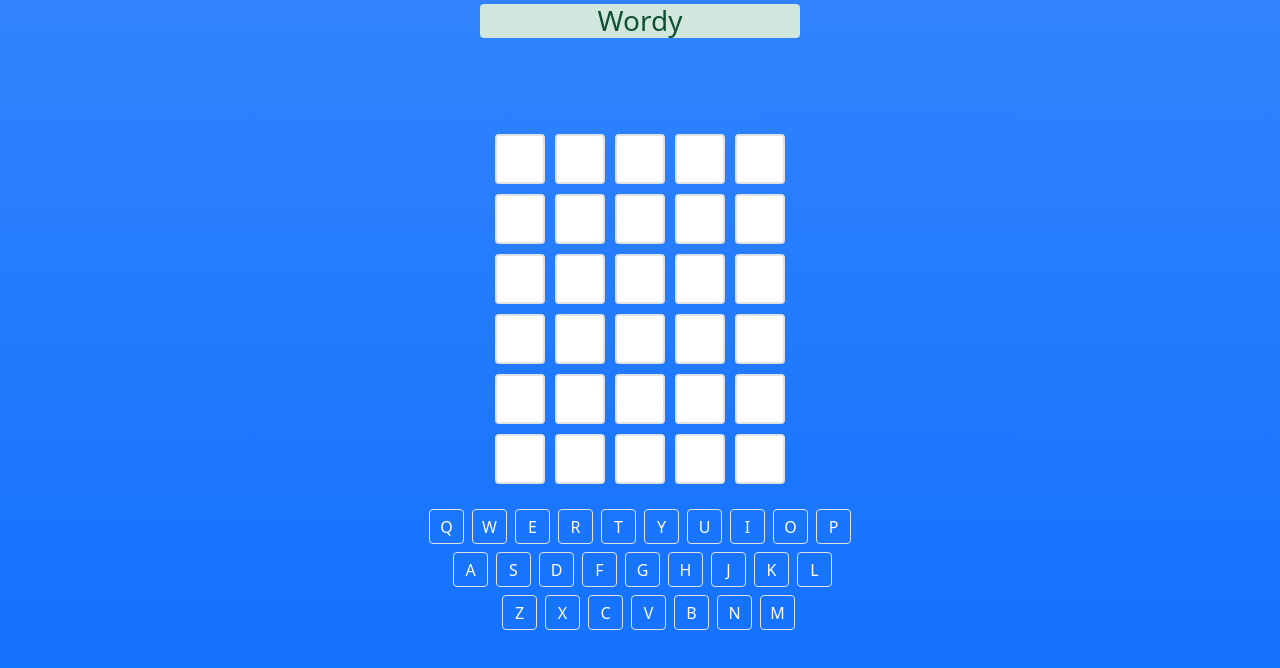
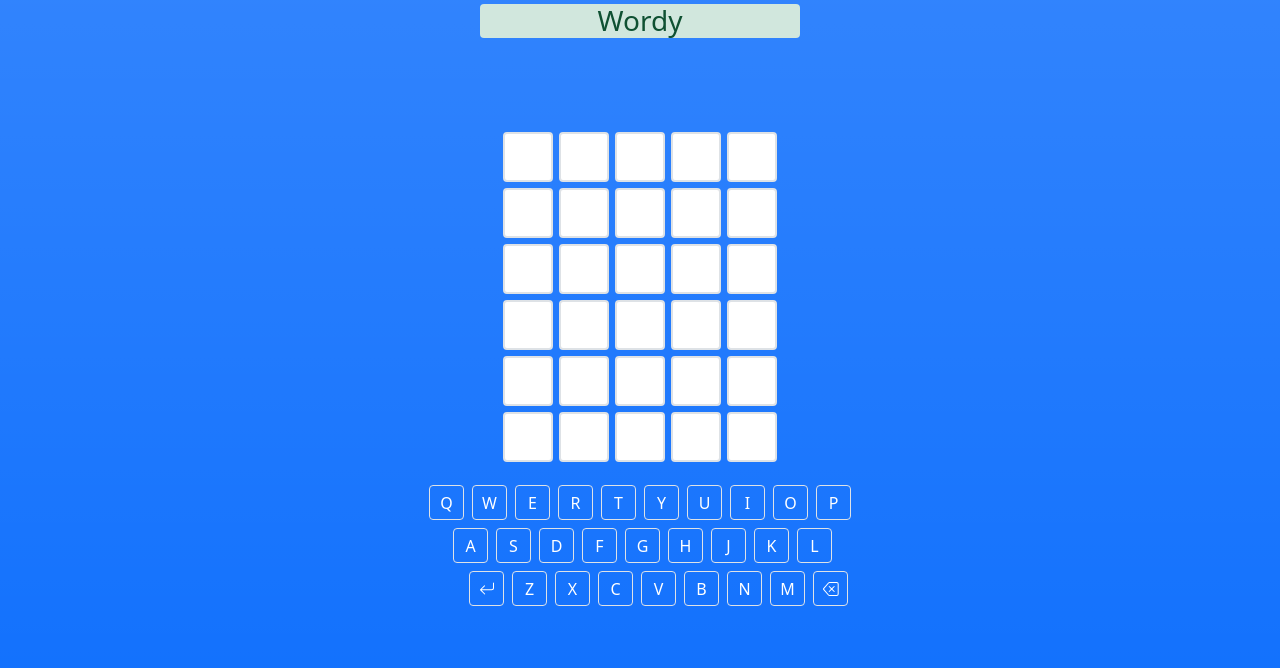
Before and after one commit to GrishaAngelovGH/wordy, a React (Create React App) app: page / in a window 1280 px wide. Shown: the top 668 px of the page. Built offline with nearby package versions, Linux system fonts and the light colour scheme.

Commit message:
Implement keyboard typing

```diff
--- a/src/components/Wordy/Box/Box.css
+++ b/src/components/Wordy/Box/Box.css
@@ -1,5 +1,5 @@
 .box {
     min-width: 50px;
     min-height: 50px;
-    margin: 5px;
+    margin: 3px;
 }
--- a/src/components/Wordy/Keyboard/Keyboard.css
+++ b/src/components/Wordy/Keyboard/Keyboard.css
@@ -4,10 +4,23 @@
     transform: translateX(-50%);
 }
 
+.keyboard > :nth-child(2) {
+    margin-left: 24px
+}
+
+.keyboard > :nth-child(3) {
+    margin-left: 40px
+}
+
+.key {
+    min-width: 35px;
+    min-height: 35px;
+}
+
 @media only screen and (max-width: 576px) {
   .keyboard{
     position: fixed;
     left: 50%;
-    transform: translateX(-50%) scale(0.6);
+    transform: translateX(-50%) scale(0.8);
   }
 }
--- a/src/components/Wordy/Keyboard/Keyboard.js
+++ b/src/components/Wordy/Keyboard/Keyboard.js
@@ -1,51 +1,69 @@
 import './Keyboard.css'
 
-const Key = ({ value }) => (
-    <div style={{ minWidth: 35, minHeight: 35 }} className="d-flex justify-content-center align-items-center border boder-2 rounded m-1 text-white">
-        {value}
-    </div>
+const BackspaceIcon = () => (
+    <svg xmlns="http://www.w3.org/2000/svg" width="16" height="16" fill="currentColor" className="bi bi-backspace" viewBox="0 0 16 16">
+        <path d="M5.83 5.146a.5.5 0 0 0 0 .708L7.975 8l-2.147 2.146a.5.5 0 0 0 .707.708l2.147-2.147 2.146 2.147a.5.5 0 0 0 .707-.708L9.39 8l2.146-2.146a.5.5 0 0 0-.707-.708L8.683 7.293 6.536 5.146a.5.5 0 0 0-.707 0z" />
+        <path d="M13.683 1a2 2 0 0 1 2 2v10a2 2 0 0 1-2 2h-7.08a2 2 0 0 1-1.519-.698L.241 8.65a1 1 0 0 1 0-1.302L5.084 1.7A2 2 0 0 1 6.603 1h7.08zm-7.08 1a1 1 0 0 0-.76.35L1 8l4.844 5.65a1 1 0 0 0 .759.35h7.08a1 1 0 0 0 1-1V3a1 1 0 0 0-1-1h-7.08z" />
+    </svg>
 )
 
-const Keyboard = () => {
+const EnterIcon = () => (
+    <svg xmlns="http://www.w3.org/2000/svg" width="16" height="16" fill="currentColor" className="bi bi-arrow-return-left" viewBox="0 0 16 16">
+        <path fillRule="evenodd" d="M14.5 1.5a.5.5 0 0 1 .5.5v4.8a2.5 2.5 0 0 1-2.5 2.5H2.707l3.347 3.346a.5.5 0 0 1-.708.708l-4.2-4.2a.5.5 0 0 1 0-.708l4-4a.5.5 0 1 1 .708.708L2.707 8.3H12.5A1.5 1.5 0 0 0 14 6.8V2a.5.5 0 0 1 .5-.5z" />
+    </svg>
+)
+
+const Key = ({ value, event }) => {
+    const handleClick = () => {
+        window.dispatchEvent(event)
+    }
 
     return (
-        <div className="mt-md-3 keyboard">
-            <div className="d-flex">
-                <Key value={'Q'} />
-                <Key value={'W'} />
-                <Key value={'E'} />
-                <Key value={'R'} />
-                <Key value={'T'} />
-                <Key value={'Y'} />
-                <Key value={'U'} />
-                <Key value={'I'} />
-                <Key value={'O'} />
-                <Key value={'P'} />
-            </div>
-
-            <div className="d-flex" style={{ marginLeft: 24 }}>
-                <Key value={'A'} />
-                <Key value={'S'} />
-                <Key value={'D'} />
-                <Key value={'F'} />
-                <Key value={'G'} />
-                <Key value={'H'} />
-                <Key value={'J'} />
-                <Key value={'K'} />
-                <Key value={'L'} />
-            </div>
-
-            <div className="d-flex" style={{ marginLeft: 73 }}>
-                <Key value={'Z'} />
-                <Key value={'X'} />
-                <Key value={'C'} />
-                <Key value={'V'} />
-                <Key value={'B'} />
-                <Key value={'N'} />
-                <Key value={'M'} />
-            </div>
+        <div onClick={handleClick} role="button" className="d-flex justify-content-center align-items-center border boder-2 rounded m-1 text-white key">
+            {value}
         </div>
     )
 }
 
+const Keyboard = () => (
+    <div className="mt-md-3 keyboard">
+        <div className="d-flex">
+            <Key value={'Q'} event={new KeyboardEvent('keydown', { key: 'q', keyCode: 81 })} />
+            <Key value={'W'} event={new KeyboardEvent('keydown', { key: 'w', keyCode: 87 })} />
+            <Key value={'E'} event={new KeyboardEvent('keydown', { key: 'e', keyCode: 69 })} />
+            <Key value={'R'} event={new KeyboardEvent('keydown', { key: 'r', keyCode: 82 })} />
+            <Key value={'T'} event={new KeyboardEvent('keydown', { key: 't', keyCode: 84 })} />
+            <Key value={'Y'} event={new KeyboardEvent('keydown', { key: 'y', keyCode: 89 })} />
+            <Key value={'U'} event={new KeyboardEvent('keydown', { key: 'u', keyCode: 85 })} />
+            <Key value={'I'} event={new KeyboardEvent('keydown', { key: 'i', keyCode: 73 })} />
+            <Key value={'O'} event={new KeyboardEvent('keydown', { key: 'o', keyCode: 79 })} />
+            <Key value={'P'} event={new KeyboardEvent('keydown', { key: 'p', keyCode: 80 })} />
+        </div>
+
+        <div className="d-flex">
+            <Key value={'A'} event={new KeyboardEvent('keydown', { key: 'a', keyCode: 65 })} />
+            <Key value={'S'} event={new KeyboardEvent('keydown', { key: 's', keyCode: 83 })} />
+            <Key value={'D'} event={new KeyboardEvent('keydown', { key: 'd', keyCode: 68 })} />
+            <Key value={'F'} event={new KeyboardEvent('keydown', { key: 'f', keyCode: 70 })} />
+            <Key value={'G'} event={new KeyboardEvent('keydown', { key: 'g', keyCode: 71 })} />
+            <Key value={'H'} event={new KeyboardEvent('keydown', { key: 'h', keyCode: 72 })} />
+            <Key value={'J'} event={new KeyboardEvent('keydown', { key: 'j', keyCode: 74 })} />
+            <Key value={'K'} event={new KeyboardEvent('keydown', { key: 'k', keyCode: 75 })} />
+            <Key value={'L'} event={new KeyboardEvent('keydown', { key: 'l', keyCode: 76 })} />
+        </div>
+
+        <div className="d-flex">
+            <Key value={<EnterIcon />} event={new KeyboardEvent('keydown', { key: 'Enter', keyCode: 13 })} />
+            <Key value={'Z'} event={new KeyboardEvent('keydown', { key: 'z', keyCode: 90 })} />
+            <Key value={'X'} event={new KeyboardEvent('keydown', { key: 'x', keyCode: 88 })} />
+            <Key value={'C'} event={new KeyboardEvent('keydown', { key: 'c', keyCode: 67 })} />
+            <Key value={'V'} event={new KeyboardEvent('keydown', { key: 'v', keyCode: 86 })} />
+            <Key value={'B'} event={new KeyboardEvent('keydown', { key: 'b', keyCode: 66 })} />
+            <Key value={'N'} event={new KeyboardEvent('keydown', { key: 'n', keyCode: 78 })} />
+            <Key value={'M'} event={new KeyboardEvent('keydown', { key: 'm', keyCode: 77 })} />
+            <Key value={<BackspaceIcon />} event={new KeyboardEvent('keydown', { key: 'Backspace', keyCode: 8 })} />
+        </div>
+    </div>
+)
+
 export default Keyboard
```
